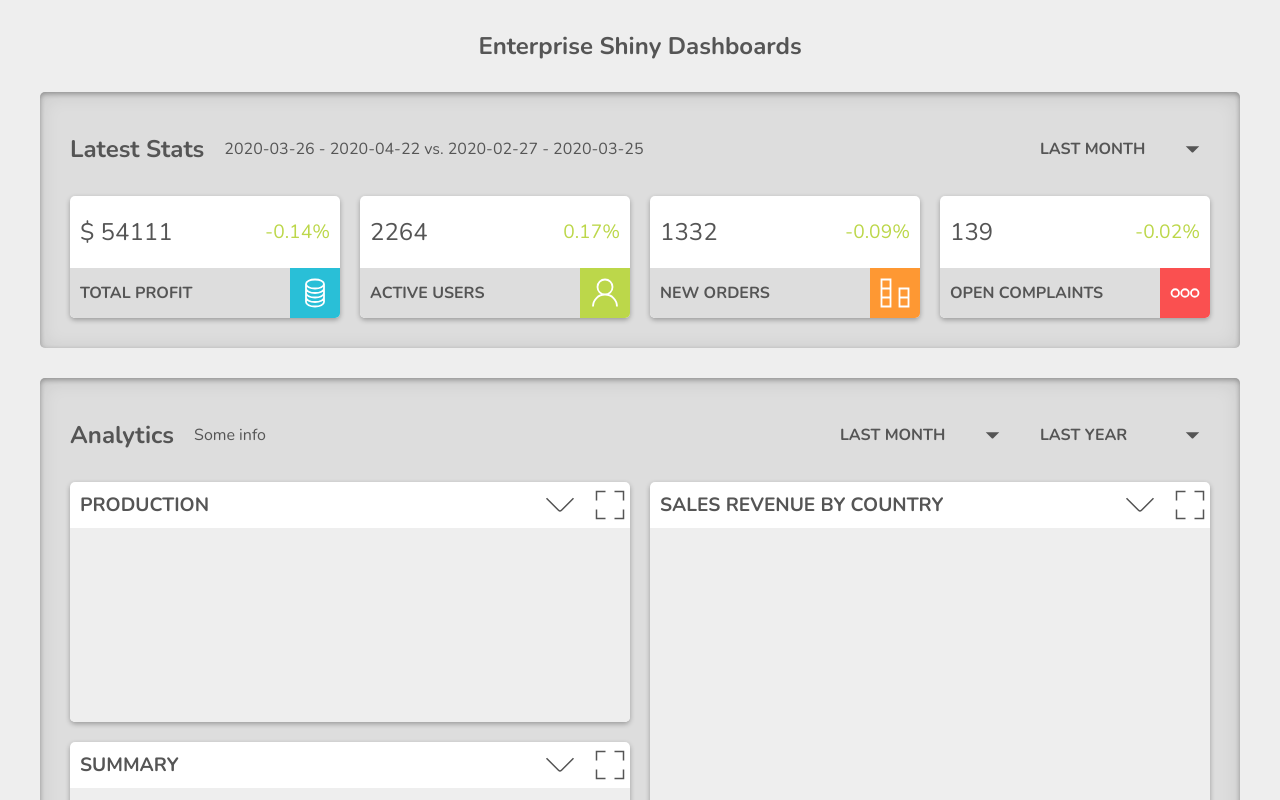
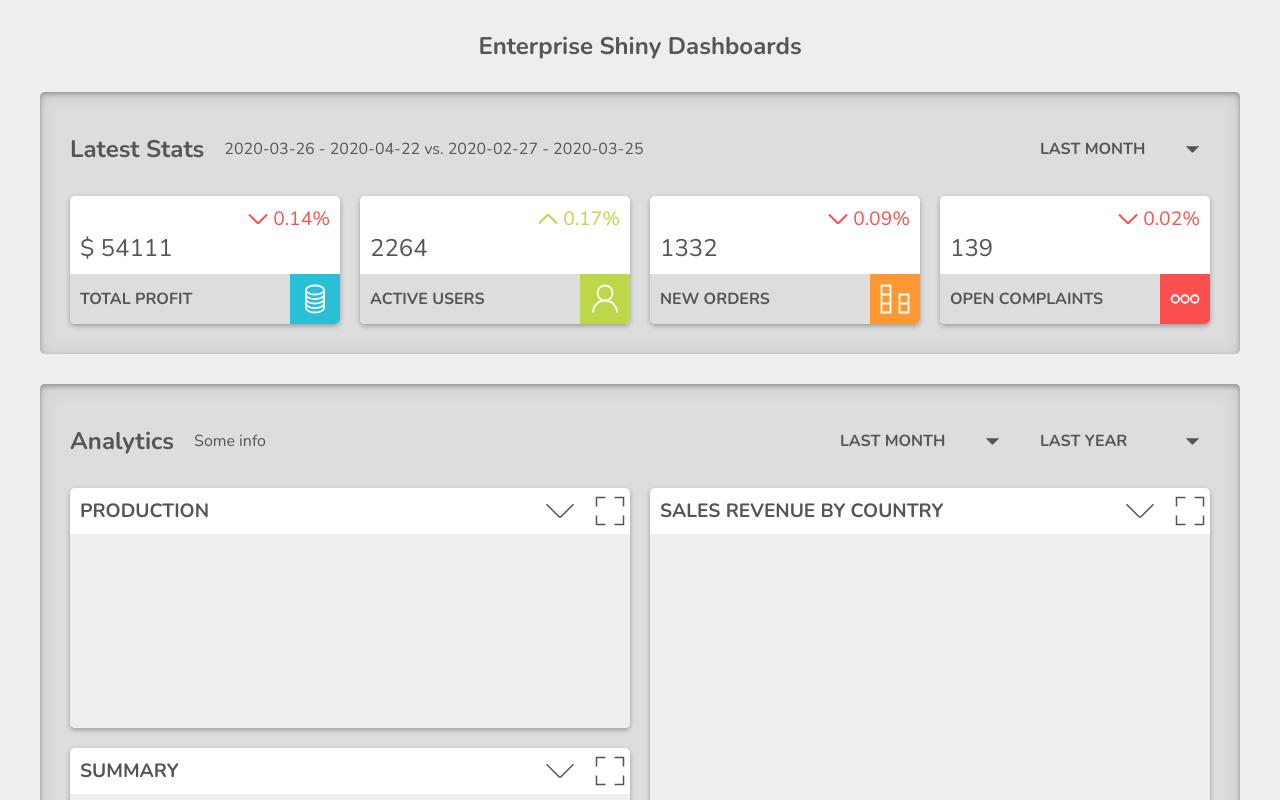
Before and after one commit to jchojna/dashboard, a React (Create React App) app: page / in a window 1280 px wide. Shown: the top 800 px of the page. Built offline with nearby package versions, Linux system fonts and the light colour scheme.

Commit message:
feat(TextPanel): add indicator icons and adjust percentage color

```diff
--- a/src/components/Dropdown.js
+++ b/src/components/Dropdown.js
@@ -75,7 +75,7 @@ class Dropdown extends Component {
       <div className="Dropdown" ref={this.dropdown}>
         <button className={buttonClass} onClick={this.toggleDropdown}>
           <span className="Dropdown__label">{label}</span>
-          <Icon id="dropdown" isActive={isOpen} />
+          <Icon id="dropdown" isRotated={isOpen} />
         </button>
         {isOpen && this.renderMenu()}
       </div>
--- a/src/components/Icon.js
+++ b/src/components/Icon.js
@@ -5,10 +5,10 @@ import icons from "../assets/icons.svg";
 import "../scss/Icon.scss";
 
 const Icon = (props) => {
-  const {id, type, isActive} = props;
+  const {id, type, isRotated} = props;
   const iconClass = classNames("Icon", `Icon--${id}`, {
     [`Icon--${type}`]: type,
-    "Icon--active": isActive
+    "Icon--rotated": isRotated
   });
   return (
     <svg className={iconClass} viewBox="0 0 100 100">
--- a/src/components/TextPanel.js
+++ b/src/components/TextPanel.js
@@ -1,9 +1,16 @@
 import React from "react";
+import classNames from "classnames";
 import Icon from "./Icon";
 import "../scss/TextPanel.scss";
 
 const TextPanel = (props) => {
   const {id, heading, value, percentage} = props;
+  const percentageClass = classNames("TextPanel__percentage", {
+    "TextPanel__percentage--positive": percentage > 0,
+    "TextPanel__percentage--negative": percentage < 0,
+  });
+  const percentValue = `${Math.abs(percentage)}%`;
+
   return (
     <section className={`TextPanel TextPanel--${id}`}>
       <header className="TextPanel__header">
@@ -11,7 +18,10 @@ const TextPanel = (props) => {
         <Icon id={id} type="infographic" />
       </header>
       <p className="TextPanel__value">{value}</p>
-      <p className="TextPanel__percentage">{`${percentage}%`}</p>
+      <div className={percentageClass}>
+        <Icon id="minimize" type="indicator" isRotated={percentage > 0} />
+        <span>{percentValue}</span>
+      </div>
     </section>
   );
 };
--- a/src/scss/Dropdown.scss
+++ b/src/scss/Dropdown.scss
@@ -32,5 +32,6 @@
     position: absolute;
     top: 100%;
     width: 100%;
+    z-index: 1;
   }
 }
--- a/src/scss/Icon.scss
+++ b/src/scss/Icon.scss
@@ -43,7 +43,14 @@
     width: 40px;
   }
 
-  &--active {
+  &--indicator {
+    margin-right: 5px;
+    stroke: inherit;
+    stroke-width: 10;
+    width: 20px;
+  }
+
+  &--rotated {
     transform: rotate(180deg);
   }
 }
--- a/src/scss/TextPanel.scss
+++ b/src/scss/TextPanel.scss
@@ -8,8 +8,9 @@
   box-shadow: $section-shadow;
   display: grid;
   grid-template-areas:
-    "value   percentage"
-    "header  header    ";
+    "percent percent"
+    "value   value  "
+    "header  header ";
   grid-template-columns: 1fr auto;
   grid-template-rows: 1fr auto;
   overflow: hidden;
@@ -55,12 +56,24 @@
   &__value {
     font-size: 1.5em;
     grid-area: value;
-    padding: 20px $panel-padding;
+    padding-top: 0;
   }
 
   &__percentage {
-    color: $color-users;
+    @include flex-center;
     font-size: 1.2em;
-    grid-area: percentage;
+    grid-area: percent;
+    justify-self: end;
+    padding-bottom: 0;
+
+    &--positive {
+      color: $color-users;
+      stroke: $color-users;
+    }
+
+    &--negative {
+      color: $color-complaints;
+      stroke: $color-complaints;
+    }
   }
 }
```
